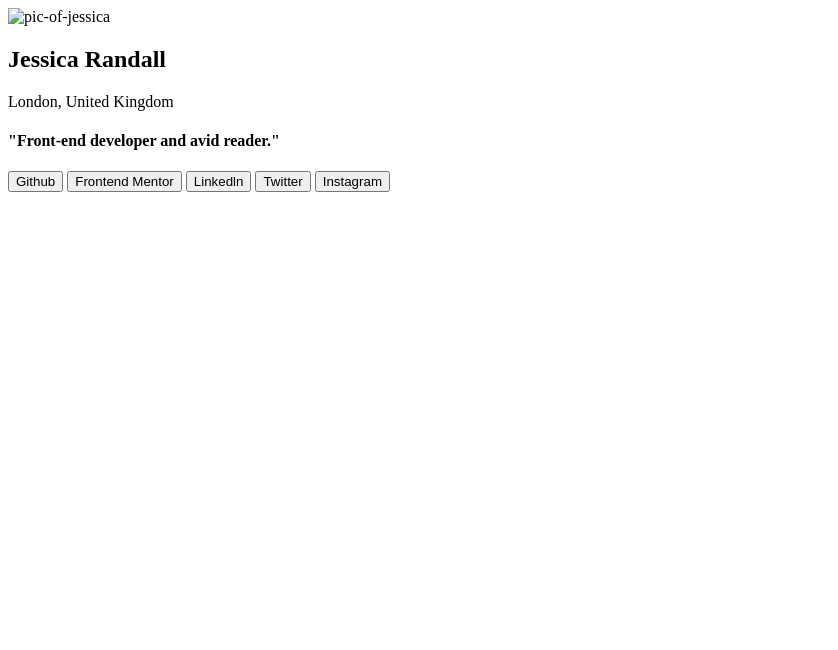
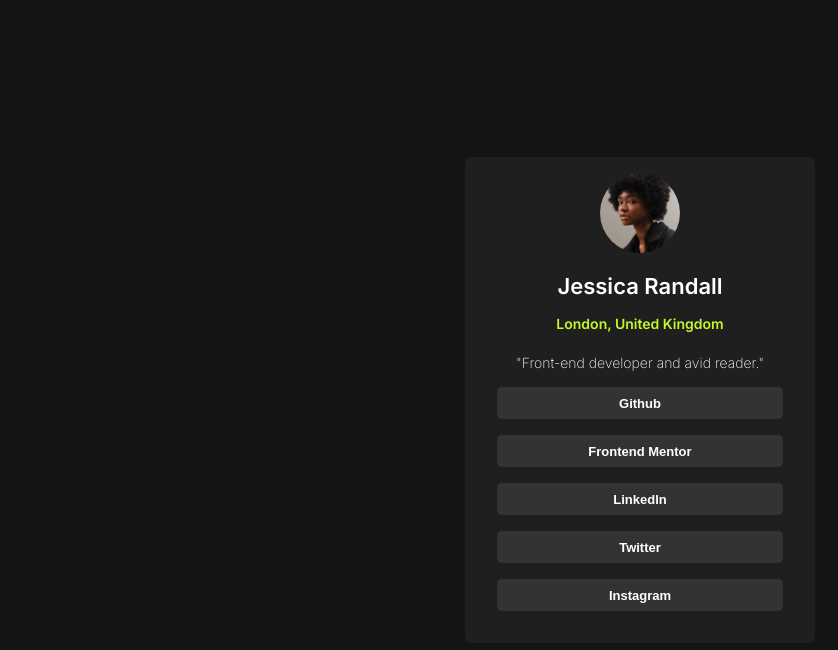
Before and after one commit to Telix05/Social-link-project-2, a plain HTML site: page index.html in a window 1280 px wide. Shown: the whole page, without its empty margins (0-838 px from the left). Drawn offline with Linux system fonts and the light colour scheme; the site is published under a folder, as on GitHub Pages, so addresses that start at the root find nothing.

Commit message:
fixed: html

```diff
--- a/index.html
+++ b/index.html
@@ -4,12 +4,12 @@
     <meta charset="UTF-8" />
     <meta name="viewport" content="width=device-width, initial-scale=1.0" />
     <title>Link Tree</title>
-    <link rel="stylesheet" href="/style.css" />
+    <link rel="stylesheet" href="style.css" />
   </head>
   <body>
     <main>
       <section>
-          <img src="/Assets/avatar-jessica.jpeg.jpg" alt="pic-of-jessica" />
+          <img src="Assets/avatar-jessica.jpeg.jpg" alt="pic-of-jessica" />
           <h1>Jessica Randall</h1>
           <p>London, United Kingdom</p>
       </section>
```
